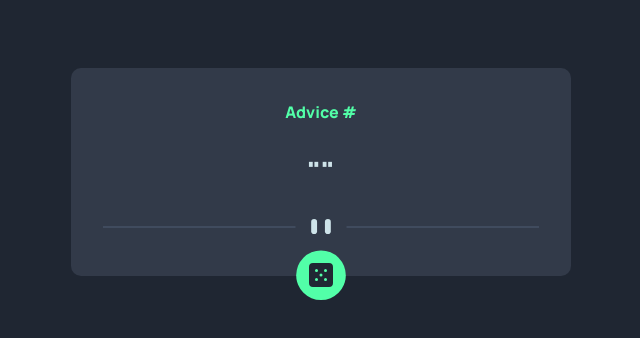
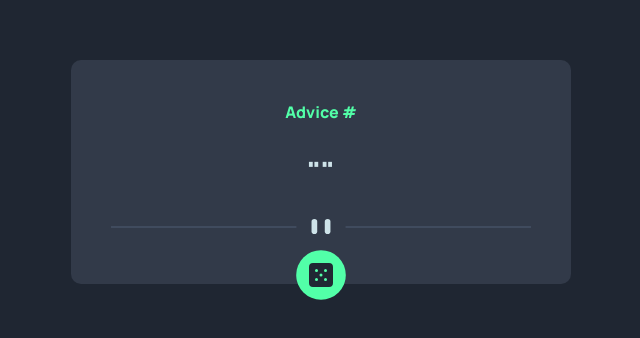
Before and after one commit to hassanmoaa/Advice-Generator-App-FrontEndMentor, a plain HTML site: page index.html in a window 1280 px wide. Shown: the part 228-566 px from the top of the page, without its empty margins (319-959 px from the left). Drawn offline with Linux system fonts and the light colour scheme.

Commit message:
Update index.css

```diff
--- a/index.css
+++ b/index.css
@@ -95,7 +95,7 @@ main {
 	background-color: var(--Dark-Grayish-Blue);
 	max-width: 500px;
 	margin: auto;
-	padding: 1rem;
+	padding: 1.5rem;
 	border-radius: 10px;
 }
 
@@ -104,7 +104,6 @@ main > * {
 }
 
 span {
-	display: block;
 	color: var(--Neon-Green);
 }
 
```
